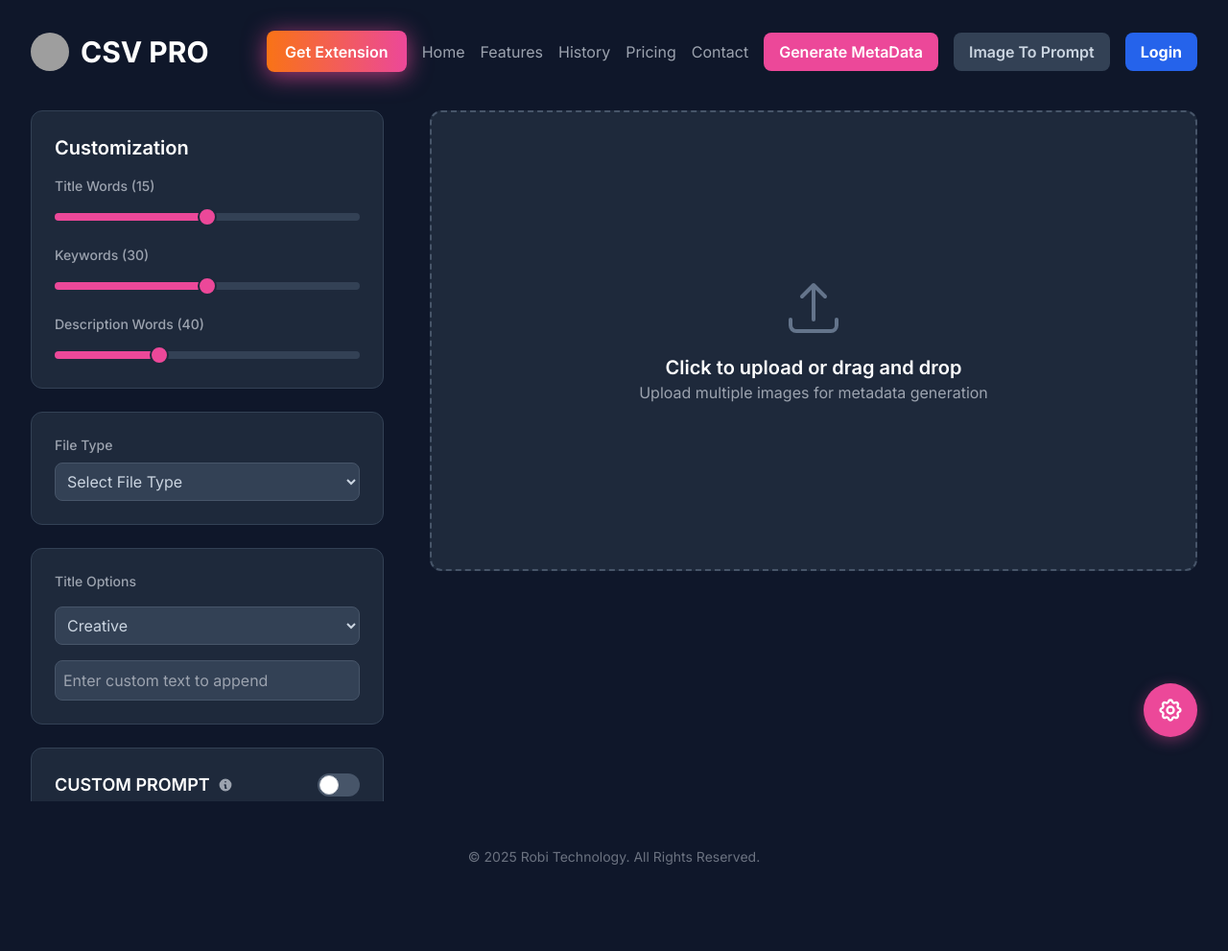
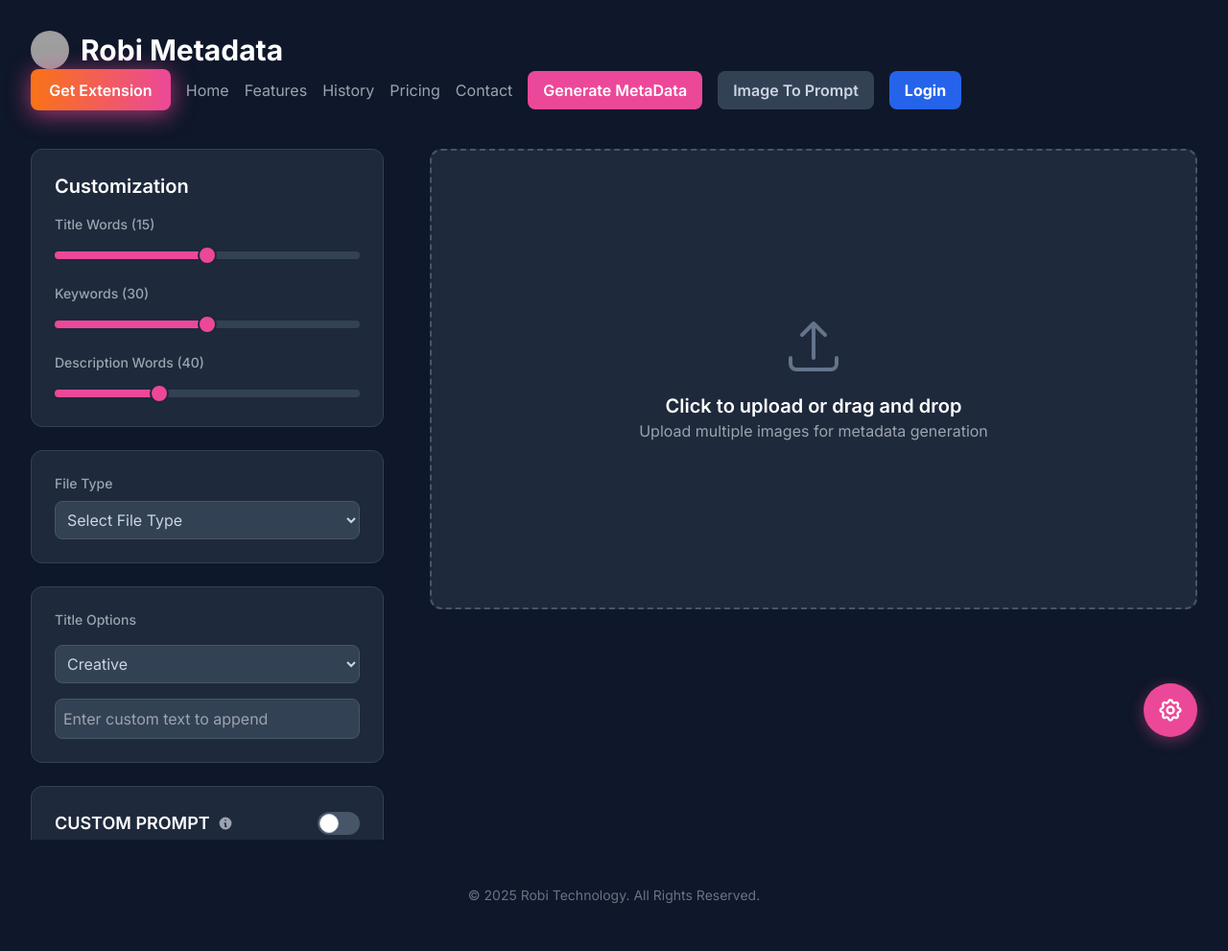
Before and after one commit to robimetadata2-hub/CSV-Metadata-2, a plain HTML site: page index.html in a window 1280 px wide. Shown: the whole page at 96% size. Before the commit the page ends 951 px from the top, so only its background shows below. Drawn offline with nearby package versions, Linux system fonts and the light colour scheme; grey boxes are pictures that could not be loaded.

Commit message:
site header title updated

```diff
--- a/index.html
+++ b/index.html
@@ -22,7 +22,7 @@
             <!-- Logo and Title -->
             <div class="flex items-center gap-x-3">
                 <img src="https://yt3.ggpht.com/tvitU0FQhBAvLgDS0EUvIHQvPNiMPAC09aF7OF3IiEBYSgJw0wTw_8WNVsNAXuoredsCNys1nQ=s176-c-k-c0x00ffffff-no-rj-mo" alt="Logo" class="h-10 w-10 rounded-full">
-                <h1 class="text-3xl font-bold text-white">CSV PRO</h1>
+                <h1 class="text-3xl font-bold text-white">Robi Metadata</h1>
             </div>
             <nav class="flex items-center gap-x-2 md:gap-x-4 mt-4 md:mt-0">
                 <!-- New Animated Button -->
```
